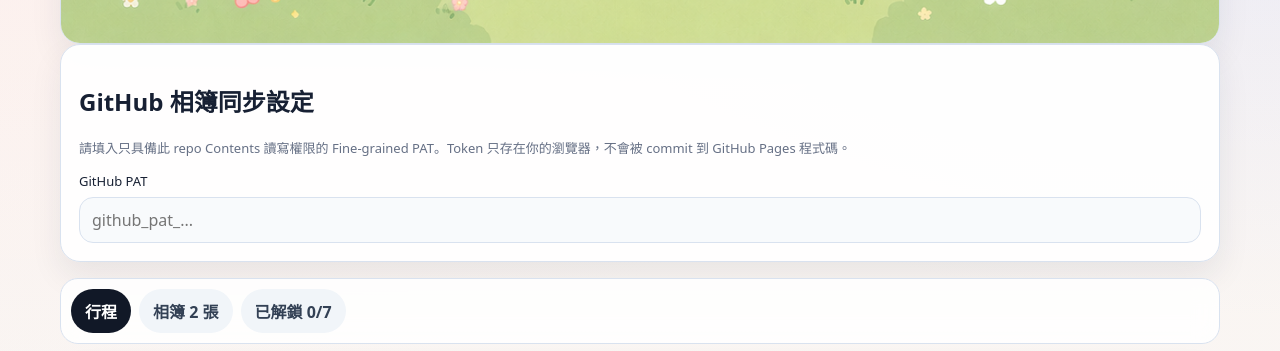
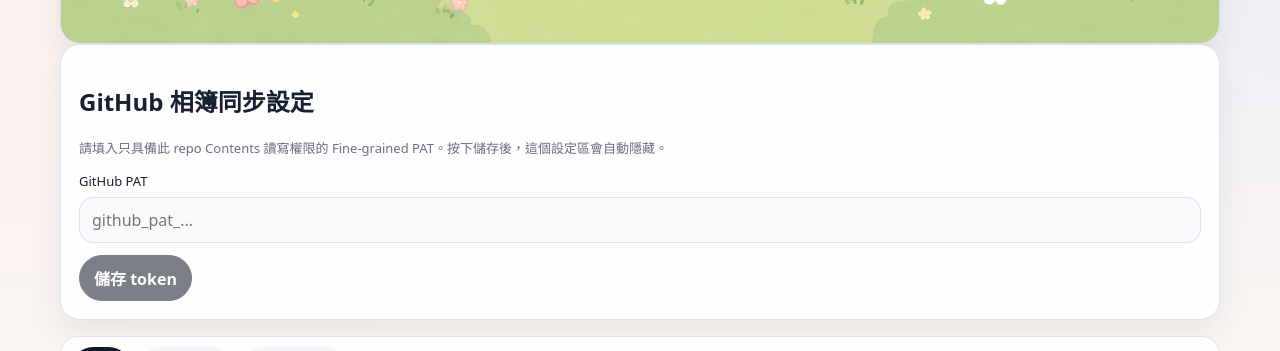
Before and after one commit to kitehsieh-cloud/yyd, a React (Vite) app: page / in a window 1280 px wide. Shown: the part 1140-1491 px from the top of the page. Built offline with nearby package versions, Linux system fonts and the light colour scheme.

Commit message:
Hide token setup after saving

```diff
--- a/src/App.jsx
+++ b/src/App.jsx
@@ -306,6 +306,10 @@
 function Info({ label, value }) { return <div className="info"><b>{label}</b><div className="small muted">{value || "待確認"}</div></div>; }
 function typeLabel(type) { return { attraction: "景點", restaurant: "餐廳", transfer: "移動", hotel: "住宿", flight: "航班", airport: "機場" }[type] || type; }
 function mark(type) { return <span className="icon">{ICON[type] || "•"}</span>; }
+function isTokenError(error) {
+  const message = error instanceof Error ? error.message : String(error || "");
+  return error?.status === 401 || error?.status === 403 || /bad credentials|requires authentication|resource not accessible|fine-grained pat|token/i.test(message);
+}
 function buildFortune(day) {
   const next = DAYS[DAYS.findIndex((item) => item.id === day.id) + 1];
   return {
@@ -328,14 +332,39 @@
   </header>;
 }
 
-function Settings({ token, setToken }) {
+function Settings({ token, forceOpen, onSaveToken, onClearToken }) {
+  const [open, setOpen] = useState(forceOpen || !token);
+  const [draftToken, setDraftToken] = useState("");
+
+  useEffect(() => {
+    setOpen(forceOpen || !token);
+    setDraftToken("");
+  }, [forceOpen, token]);
+
+  if (token && !open) {
+    return <section className="card section settingsStatus">
+      <div>
+        <h2>GitHub 相簿同步已設定</h2>
+        <p className="small muted">Token 已儲存在這台裝置的瀏覽器。只有上傳照片或同步失敗時才需要重新設定。</p>
+      </div>
+      <div className="settingActions">
+        <button className="button" type="button" onClick={() => setOpen(true)}>更換 token</button>
+        <button className="button" type="button" onClick={onClearToken}>移除</button>
+      </div>
+    </section>;
+  }
+
   return <section className="card section">
     <h2>GitHub 相簿同步設定</h2>
-    <p className="small muted">請填入只具備此 repo Contents 讀寫權限的 Fine-grained PAT。Token 只存在你的瀏覽器，不會被 commit 到 GitHub Pages 程式碼。</p>
+    <p className="small muted">請填入只具備此 repo Contents 讀寫權限的 Fine-grained PAT。按下儲存後，這個設定區會自動隱藏。</p>
     <label className="field">
       <span className="small">GitHub PAT</span>
-      <input type="password" value={token} onChange={(event) => setToken(event.target.value.trim())} placeholder="github_pat_..." />
+      <input type="password" value={draftToken} onChange={(event) => setDraftToken(event.target.value)} placeholder="github_pat_..." autoComplete="off" />
     </label>
+    <div className="settingActions">
+      <button className="button primary" type="button" disabled={!draftToken.trim()} onClick={() => onSaveToken(draftToken.trim())}>儲存 token</button>
+      {token && <button className="button" type="button" onClick={() => setOpen(false)}>取消</button>}
+    </div>
   </section>;
 }
 
@@ -466,12 +495,21 @@
   const [uploadStatus, setUploadStatus] = useState("");
   const [syncError, setSyncError] = useState("");
   const [showAlbum, setShowAlbum] = useState(false);
+  const [tokenSettingsOpen, setTokenSettingsOpen] = useState(() => !localStorage.getItem(STORAGE_KEYS.token));
 
   const unlocked = useMemo(() => DAYS.filter((day) => dayFortuneUnlocked(day.id, (photosByDay[day.id] || []).length)).length, [photosByDay]);
 
-  function setToken(value) {
+  function saveToken(value) {
     setTokenState(value);
     localStorage.setItem(STORAGE_KEYS.token, value);
+    setTokenSettingsOpen(false);
+    setSyncError("");
+  }
+
+  function clearToken() {
+    setTokenState("");
+    localStorage.removeItem(STORAGE_KEYS.token);
+    setTokenSettingsOpen(true);
   }
 
   async function refreshGitHubAlbum() {
@@ -486,6 +524,7 @@
     } catch (error) {
       const msg = error instanceof Error ? error.message : String(error);
       setSyncError(token ? msg : "");
+      if (token && isTokenError(error)) setTokenSettingsOpen(true);
       return null;
     } finally {
       setAlbumLoading(false);
@@ -545,6 +584,7 @@
       const msg = error instanceof Error ? error.message : String(error);
       setUploadStatus(`失敗：${msg}`);
       setSyncError(msg);
+      if (isTokenError(error)) setTokenSettingsOpen(true);
     } finally {
       setUploading(false);
     }
@@ -552,7 +592,7 @@
 
   return <div className="app">
     <MainHeader photosByDay={photosByDay} />
-    <Settings token={token} setToken={setToken} />
+    <Settings token={token} forceOpen={tokenSettingsOpen} onSaveToken={saveToken} onClearToken={clearToken} />
     {syncError && <p className="status error">同步錯誤：{syncError}</p>}
     <div className="toolbar">
       <button className="tab active" type="button">行程</button>
--- a/src/styles.css
+++ b/src/styles.css
@@ -159,6 +159,30 @@
   border-radius: 14px;
   padding: 11px 12px;
   background: #f8fafc;
+}
+
+.settingsStatus {
+  display: flex;
+  align-items: center;
+  justify-content: space-between;
+  gap: 14px;
+}
+
+.settingsStatus h2,
+.settingsStatus p {
+  margin: 0;
+}
+
+.settingActions {
+  display: flex;
+  flex-wrap: wrap;
+  gap: 8px;
+  margin-top: 12px;
+}
+
+.settingsStatus .settingActions {
+  flex: 0 0 auto;
+  margin-top: 0;
 }
 
 .day {
@@ -491,6 +515,14 @@
     grid-template-columns: repeat(2, 1fr);
   }
 
+  .settingsStatus {
+    display: grid;
+  }
+
+  .settingsStatus .settingActions {
+    margin-top: 0;
+  }
+
   .dayMapHeader {
     display: grid;
   }
```
